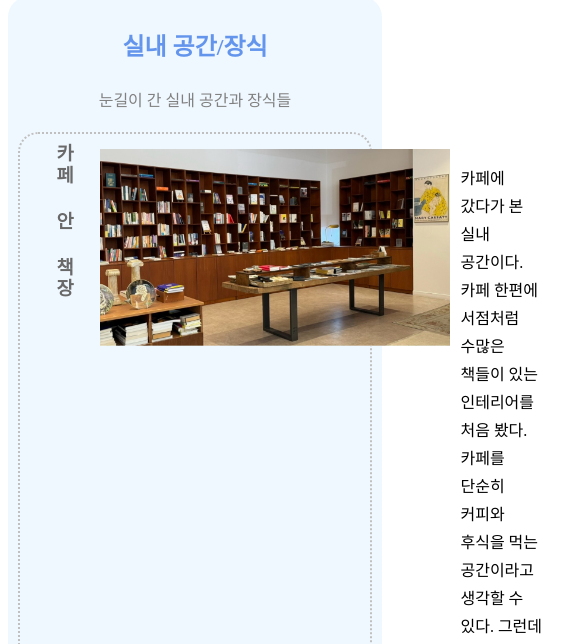
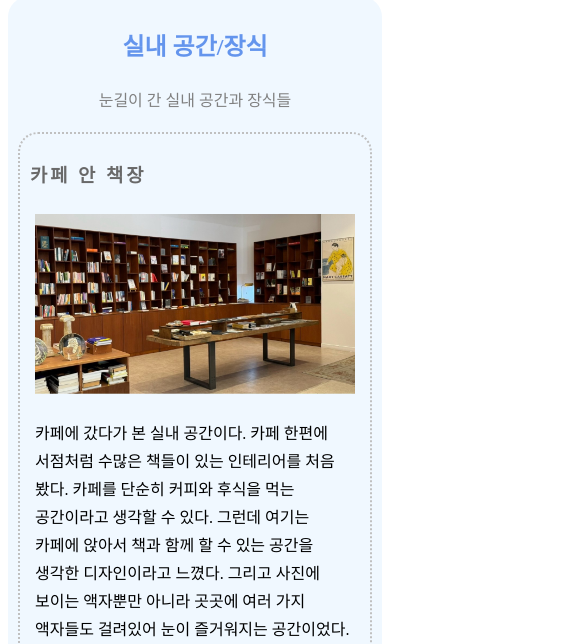
Before and after one commit to chxyxxun/whereisee, a plain HTML site: page design.html in a window 390 px wide. Shown: the part 170-814 px from the top of the page, 585 px wide, since content can reach past the window. Drawn offline with Linux system fonts and the light colour scheme.

Commit message:
Add files via upload

```diff
--- a/designstyle.css
+++ b/designstyle.css
@@ -57,3 +57,18 @@ p,
 img {
 	padding: 5px;
 }
+
+@media screen and (max-width: 900px) {
+	img {
+		width: 320px;
+		display: block;
+	    margin-left: auto;
+	    margin-right: auto;
+	}
+	section {
+		display: block;
+	}
+	h3 {
+		writing-mode: horizontal-tb;
+	}
+}
--- a/mestyle.css
+++ b/mestyle.css
@@ -66,13 +66,8 @@ img {
 	}
 	section {
 		display: block;
-		word-break: keep-all;
-		border: 2px dotted silver;
-		margin-bottom: 10px;
-		line-height: 28px;
 	}
 	h3 {
-		color: dimgray;
 		writing-mode: horizontal-tb;
 	}
 }
--- a/style.css
+++ b/style.css
@@ -46,14 +46,14 @@ li {
 @media screen and (max-width: 900px) {
 	.w1 {
 		position: absolute;
-		left: 120px;
+		left: 180px;
 		width: 100px;
 		height: 100px;
 		border-radius: 100px;
 	}
 	.w2 {
 		position: absolute;
-		left: 120px;
+		left: 180px;
 		top: 340px;
 		width: 160px;
 		height: 160px;
```
